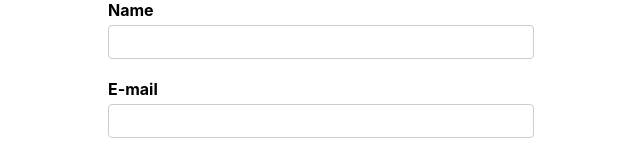
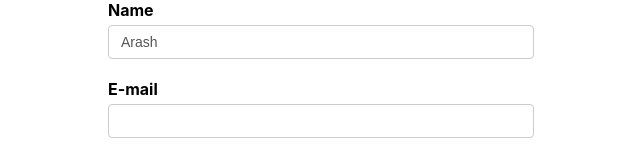
Before and after one commit to ArashZich/react-formik-test, a React (Create React App) app: page / in a window 1280 px wide. Shown: the top 160 px of the page, without its empty margins (319-959 px from the left). Built offline with nearby package versions, Linux system fonts and the light colour scheme.

Commit message:
add formik values and handle submit, handle change

```diff
--- a/package.json
+++ b/package.json
@@ -6,6 +6,7 @@
     "@testing-library/jest-dom": "^4.2.4",
     "@testing-library/react": "^9.3.2",
     "@testing-library/user-event": "^7.1.2",
+    "formik": "^2.1.5",
     "react": "^16.13.1",
     "react-dom": "^16.13.1",
     "react-scripts": "3.4.3"
--- a/src/components/YoutubeForm.js
+++ b/src/components/YoutubeForm.js
@@ -1,19 +1,51 @@
 import React from "react";
+import { useFormik } from "formik";
 
 function YoutubeForm() {
+  const formik = useFormik({
+    initialValues: {
+      name: "Arash",
+      email: "",
+      channel: "",
+    },
+    onSubmit: (values) => {
+      console.log("Form data", values);
+    },
+  });
+
+  //   console.log("Form values", formik.values);
+
   return (
     <div>
-      <form>
+      <form onSubmit={formik.handleSubmit}>
         <label htmlFor="name">Name</label>
-        <input type="text" id="name" name="name" />
+        <input
+          type="text"
+          id="name"
+          name="name"
+          onChange={formik.handleChange}
+          value={formik.values.name}
+        />
 
         <label htmlFor="email">E-mail</label>
-        <input type="text" id="email" name="email" />
+        <input
+          type="text"
+          id="email"
+          name="email"
+          onChange={formik.handleChange}
+          value={formik.values.email}
+        />
 
         <label htmlFor="channel">Channel</label>
-        <input type="text" id="channel" name="channel" />
+        <input
+          type="text"
+          id="channel"
+          name="channel"
+          onChange={formik.handleChange}
+          value={formik.values.channel}
+        />
 
-        <button>Submit</button>
+        <button type="submit">Submit</button>
       </form>
     </div>
   );
```
Also changed, not shown: 1 other file (tests, documents, lock files or other folders).
